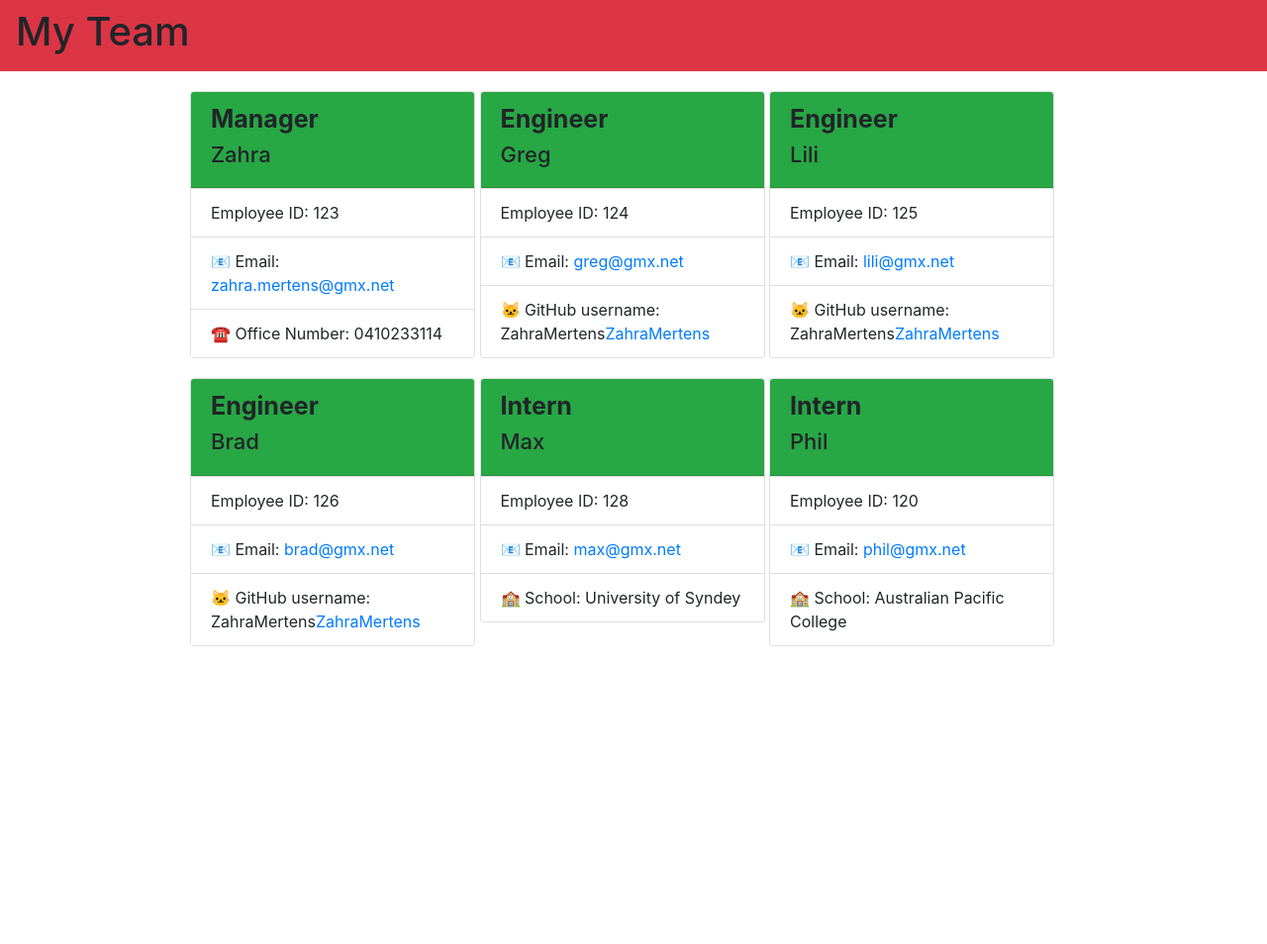
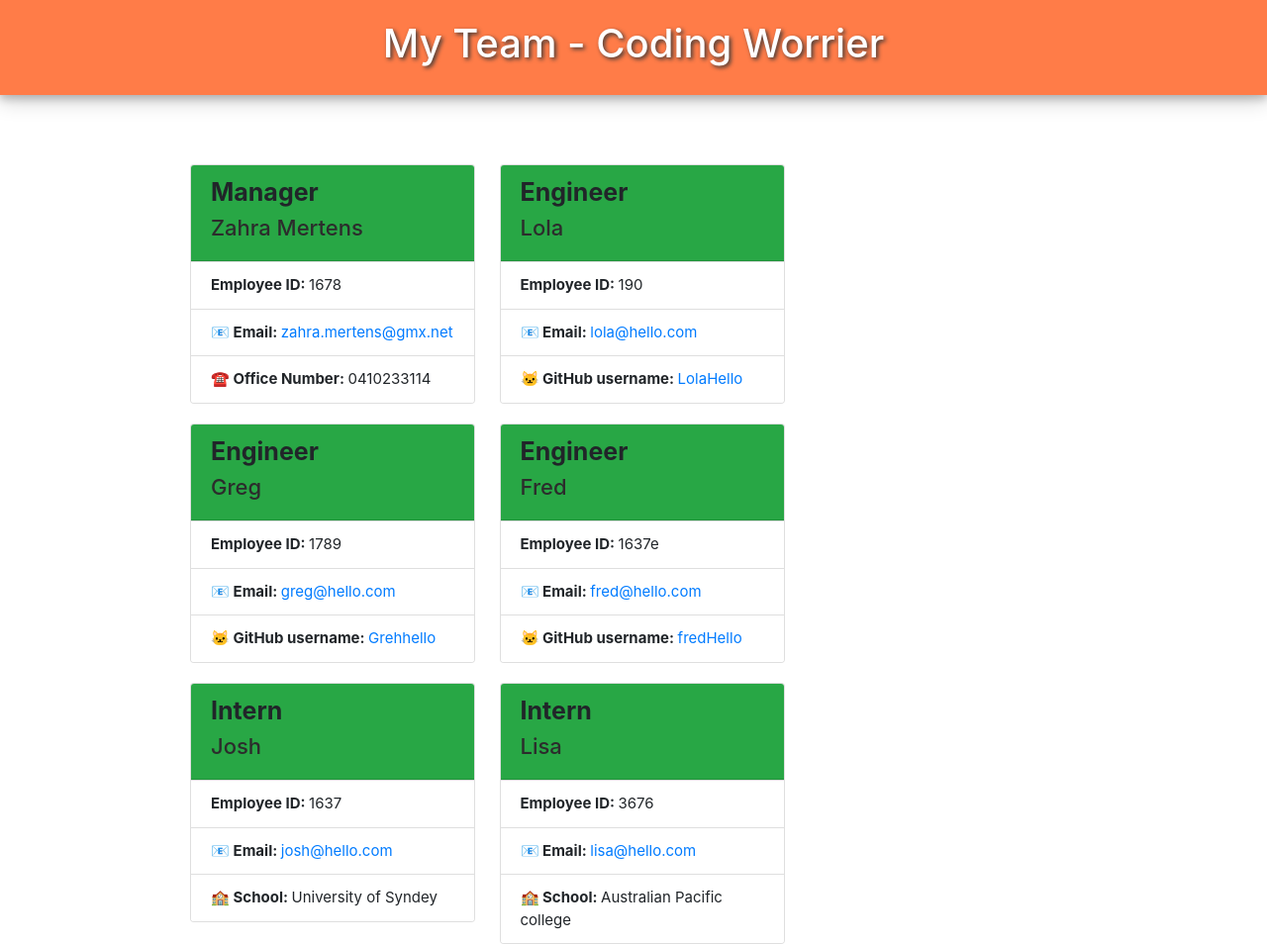
Before and after one commit to ZahraMertens/Team-Profile-Gen, a website: page Demo/team.html in a window 1280 px wide. Shown: the whole page at 99% size. Before the commit the page ends 800 px from the top, so only its background shows below. Drawn offline with nearby package versions, Linux system fonts and the light colour scheme.

Commit message:
Upload example page generated with node js

```diff
--- a/Demo/assets/style.css
+++ b/Demo/assets/style.css
@@ -1,15 +1,28 @@
-.navbar {
+header {
     text-align: center;
+    padding-top: 20px;
+    padding-bottom: 20px;
+    margin-bottom: 50px;
+    background-color: rgb(255, 124, 72);
+    color: white;
+    text-shadow: 2px 2px 4px #383838;
+    box-shadow: 0 4px 8px 0 rgba(0, 0, 0, 0.2), 0 6px 20px 0 rgba(0, 0, 0, 0.19);
 }
 
 main {
-    width: 70%;
+    width: 50%;
     margin-left: auto;
     margin-right: auto;
 }
 
+a:hover {
+    text-decoration-line: none;
+    font-weight: bold;
+    color: rgb(0, 167, 14);
+}
+
 .card {
-    margin-right: 0px!important;
+    margin-right: 20px!important;
     display: inline-block;
     margin-top: 20px;
 }
@@ -21,4 +34,25 @@ main {
 
 .header-h2 {
     font-size: 22px;
+    color: rgb(44, 44, 44);
 }
+
+.list-group-item {
+    font-size: 15px;
+}
+
+.span-li {
+    font-weight: bold;
+}
+
+@media screen and (max-width: 1700px){
+    main {
+        width: 70%;
+    }
+}
+
+@media screen and (max-width: 887px){
+    main {
+        width: 90%;
+    }
+}
--- a/Demo/team.html
+++ b/Demo/team.html
@@ -13,21 +13,36 @@
 
 <body>
 
-    <nav class="navbar navbar-light bg-danger">
-      <h1>My Team</h1>
-    </nav>
+    <header>
+      <h1>My Team - Coding Worrier</h1>
+    </header>
 
   <main>
+
+     <div class="cards-container">
 
    <div class="card" style="width: 18rem;">
      <div class="card-header bg-success">
        <h1 class="header-h1">Manager</h1>
-       <h2 class="header-h2">Zahra </h2>
+       <h2 class="header-h2">Zahra Mertens</h2>
      </div>
       <ul class="list-group list-group-flush">
-       <li class="list-group-item">Employee ID: 123</li>
-       <li class="list-group-item">📧 Email: <a href="mailto:zahra.mertens@gmx.net">zahra.mertens@gmx.net</a></li>
-       <li class="list-group-item">☎️ Office Number: 0410233114</li>
+       <li class="list-group-item"><span class="span-li">Employee ID: </span>1678</li>
+       <li class="list-group-item"><span class="span-li">📧 Email: </span><a href="mailto:zahra.mertens@gmx.net">zahra.mertens@gmx.net</a></li>
+       <li class="list-group-item"><span class="span-li">☎️ Office Number: </span>0410233114</li>
+      </ul>
+   </div>
+
+
+   <div class="card" style="width: 18rem;">
+     <div class="card-header bg-success">
+       <h1 class="header-h1">Engineer</h1>
+       <h2 class="header-h2">Lola</h2>
+     </div>
+      <ul class="list-group list-group-flush">
+       <li class="list-group-item"><span class="span-li">Employee ID: </span>190</li>
+       <li class="list-group-item"><span class="span-li">📧 Email: </span><a href="mailto:lola@hello.com">lola@hello.com</a></li>
+       <li class="list-group-item"><span class="span-li">🐱 GitHub username: </span><a href="https://github.com/LolaHello">LolaHello</a></li>
       </ul>
    </div>
 
@@ -38,9 +53,9 @@
        <h2 class="header-h2">Greg</h2>
      </div>
       <ul class="list-group list-group-flush">
-       <li class="list-group-item">Employee ID: 124</li>
-       <li class="list-group-item">📧 Email: <a href="mailto:greg@gmx.net">greg@gmx.net</a></li>
-       <li class="list-group-item">🐱 GitHub username: ZahraMertens<a href="https://github.com/ZahraMertens">ZahraMertens</a></li>
+       <li class="list-group-item"><span class="span-li">Employee ID: </span>1789</li>
+       <li class="list-group-item"><span class="span-li">📧 Email: </span><a href="mailto:greg@hello.com">greg@hello.com</a></li>
+       <li class="list-group-item"><span class="span-li">🐱 GitHub username: </span><a href="https://github.com/Grehhello">Grehhello</a></li>
       </ul>
    </div>
 
@@ -48,25 +63,12 @@
    <div class="card" style="width: 18rem;">
      <div class="card-header bg-success">
        <h1 class="header-h1">Engineer</h1>
-       <h2 class="header-h2">Lili</h2>
+       <h2 class="header-h2">Fred</h2>
      </div>
       <ul class="list-group list-group-flush">
-       <li class="list-group-item">Employee ID: 125</li>
-       <li class="list-group-item">📧 Email: <a href="mailto:lili@gmx.net">lili@gmx.net</a></li>
-       <li class="list-group-item">🐱 GitHub username: ZahraMertens<a href="https://github.com/ZahraMertens">ZahraMertens</a></li>
-      </ul>
-   </div>
-
-
-   <div class="card" style="width: 18rem;">
-     <div class="card-header bg-success">
-       <h1 class="header-h1">Engineer</h1>
-       <h2 class="header-h2">Brad</h2>
-     </div>
-      <ul class="list-group list-group-flush">
-       <li class="list-group-item">Employee ID: 126</li>
-       <li class="list-group-item">📧 Email: <a href="mailto:brad@gmx.net">brad@gmx.net</a></li>
-       <li class="list-group-item">🐱 GitHub username: ZahraMertens<a href="https://github.com/ZahraMertens">ZahraMertens</a></li>
+       <li class="list-group-item"><span class="span-li">Employee ID: </span>1637e</li>
+       <li class="list-group-item"><span class="span-li">📧 Email: </span><a href="mailto:fred@hello.com">fred@hello.com</a></li>
+       <li class="list-group-item"><span class="span-li">🐱 GitHub username: </span><a href="https://github.com/fredHello">fredHello</a></li>
       </ul>
    </div>
 
@@ -74,12 +76,12 @@
    <div class="card" style="width: 18rem;">
      <div class="card-header bg-success">
        <h1 class="header-h1">Intern</h1>
-       <h2 class="header-h2">Max</h2>
+       <h2 class="header-h2">Josh</h2>
      </div>
       <ul class="list-group list-group-flush">
-       <li class="list-group-item">Employee ID: 128</li>
-       <li class="list-group-item">📧 Email: <a href="mailto:max@gmx.net">max@gmx.net</a></li>
-       <li class="list-group-item">🏫 School: University of Syndey</li>
+       <li class="list-group-item"><span class="span-li">Employee ID: </span>1637</li>
+       <li class="list-group-item"><span class="span-li">📧 Email: </span><a href="mailto:josh@hello.com">josh@hello.com</a></li>
+       <li class="list-group-item"><span class="span-li">🏫 School: </span>University of Syndey</li>
       </ul>
    </div>
 
@@ -87,16 +89,17 @@
    <div class="card" style="width: 18rem;">
      <div class="card-header bg-success">
        <h1 class="header-h1">Intern</h1>
-       <h2 class="header-h2">Phil</h2>
+       <h2 class="header-h2">Lisa</h2>
      </div>
       <ul class="list-group list-group-flush">
-       <li class="list-group-item">Employee ID: 120</li>
-       <li class="list-group-item">📧 Email: <a href="mailto:phil@gmx.net">phil@gmx.net</a></li>
-       <li class="list-group-item">🏫 School: Australian Pacific College</li>
+       <li class="list-group-item"><span class="span-li">Employee ID: </span>3676</li>
+       <li class="list-group-item"><span class="span-li">📧 Email: </span><a href="mailto:lisa@hello.com">lisa@hello.com</a></li>
+       <li class="list-group-item"><span class="span-li">🏫 School: </span>Australian Pacific college</li>
       </ul>
    </div>
 
 
+     </div>
    </main>
 
  </body>
```
Also changed, not shown: index.js (+42 -24 lines).
